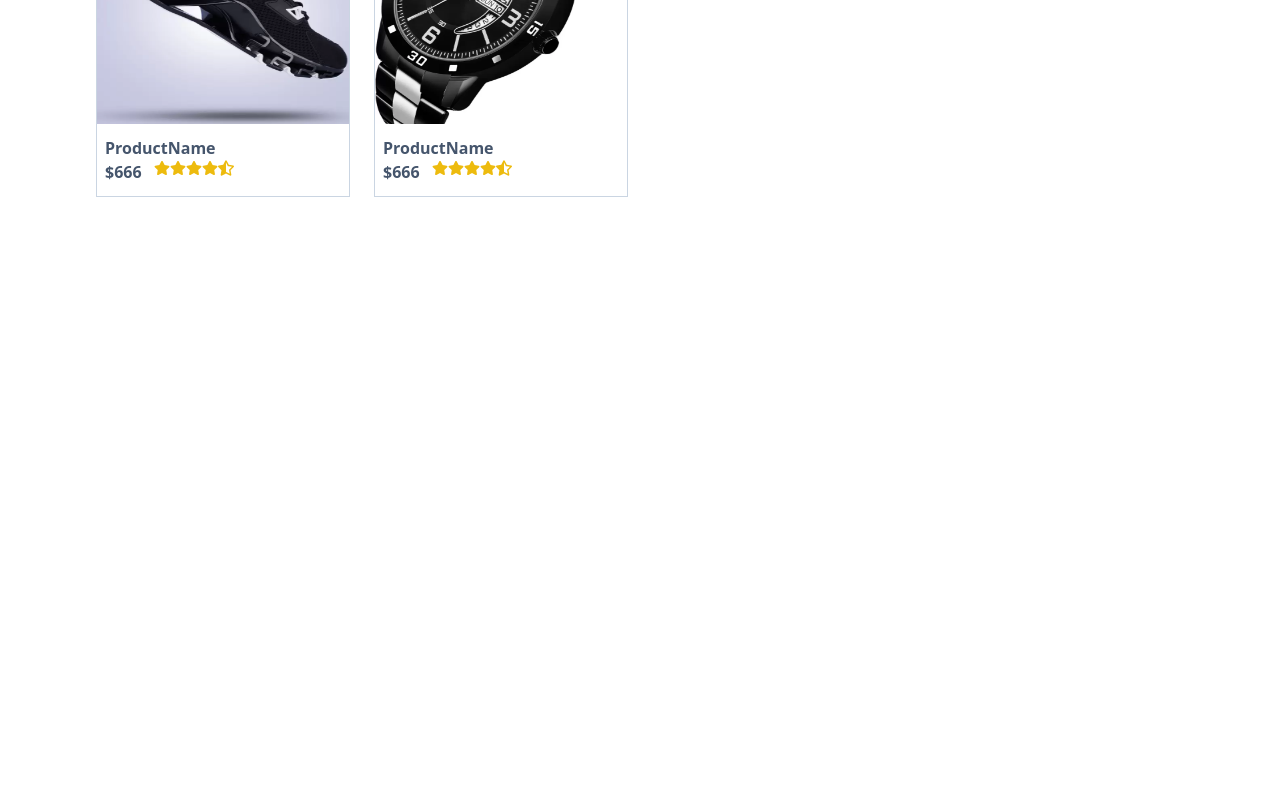
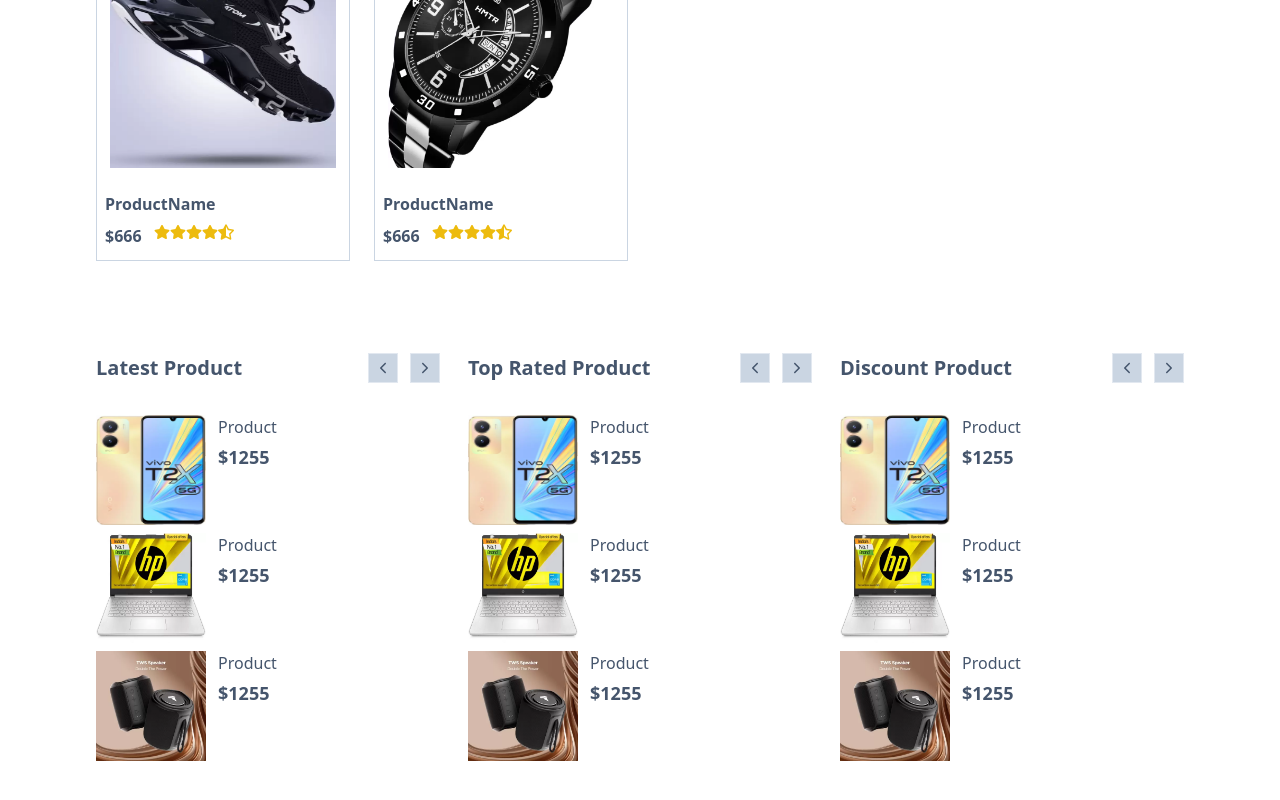
Before and after one commit to amir-booki1279/ecommers-react, a React (Vite) app: page / in a window 1280 px wide. Shown: the part 1497-2297 px from the top of the page. Before the commit the page ends 1740 px from the top, so only its background shows below. Built offline with nearby package versions, Linux system fonts and the light colour scheme.

Commit message:
finish Filtred Products

```diff
--- a/src/components/home/FeatureProduct.jsx
+++ b/src/components/home/FeatureProduct.jsx
@@ -1,6 +1,8 @@
 import 'react';
 import {FaEye, FaRegHeart, FaShoppingCart} from 'react-icons/fa'
 import Ratings from './Ratings';
+
+
 const FeatureProduct = () => {
     return (
         <div className='w-[85%] flex flex-wrap mx-auto py-11.5'>
@@ -14,11 +16,11 @@
                 {
                     [1,2,3,4,5,6].map((p,i)=>(
                         <div key={i} className='border border-slate-300 group transition-all duration-300 hover:shadow-md hover:-mt-3'>
-                            <div className='overflow-hidden relative'>
+                            <div className='overflow-hidden py-3 relative'>
                                 <div className='flex justify-center items-center absolute text-white w-9.5 h-9.5 rounded-full bg-red-500 font-semibold text-xs left-2 top-2'>
                                     8%
                                 </div>
-                                <img className='max-sm:w-full w-full  h-60' src={`/frontend/images/products/${i+1}.webp`} alt="" />
+                                <img className='max-sm:w-full w-[90%] mx-auto  h-60' src={`/frontend/images/products/${i+1}.webp`} alt="" />
                                 <ul className='flex transition-all duration-700 -bottom-10 justify-center items-center gap-2 absolute w-full group-hover:bottom-3'>
                                     <li className='w-9.5 h-9.5 cursor-pointer bg-white flex justify-center items-center rounded-full hover:bg-[#059473] hover:text-white hover:rotate-720 transition-all'>
                                         <FaRegHeart/>
@@ -33,7 +35,7 @@
                             </div>
 
                             <div className='py-3 text-slate-600 px-2'>
-                                <h2 className='font-bold'>ProductName</h2>
+                                <h2 className='font-bold mb-2'>ProductName</h2>
                                 <div className='flex justify-start items-start gap-3'>
                                     <span className='text-md font-semibold'>$666</span>
                                     <div className='flex'>
--- /dev/null
+++ b/src/components/home/Products.jsx
@@ -0,0 +1,90 @@
+import  'react';
+import Carousel from 'react-multi-carousel';
+import { Link } from 'react-router-dom';
+import 'react-multi-carousel/lib/styles.css'
+import { IoIosArrowBack,IoIosArrowForward } from "react-icons/io";
+const Slider = Carousel?.default || Carousel;
+
+
+const Products = ({title}) => {
+
+    const responsive = {
+        superLargeDesktop: {
+            breakpoint: { max: 4000, min: 3000 },
+            items: 1
+        },
+        desktop: {
+            breakpoint: { max: 3000, min: 1024 },
+            items: 1
+        },
+        tablet: {
+            breakpoint: { max: 1024, min: 464 },
+            items: 1
+        },
+        mobile: {
+            breakpoint: { max: 464, min: 0 },
+            items: 1
+        },
+    }
+    const products = [
+        [1,2,3],
+        [4,5,6]
+    ]
+
+    const ButtonGroup = ({next,previous}) => {
+        return (
+            <div className='flex justify-between items-center'>
+                <div className='text-xl font-bold text-slate-600'> {title} </div>
+                <div className='flex justify-center items-center gap-3 text-slate-600'>
+                    <button onClick={()=>previous()} className='w-7.5 h-7.5 flex justify-center items-center bg-slate-300 border border-slate-200'>
+                        <IoIosArrowBack />
+                    </button>
+                    <button onClick={()=>next()} className='w-7.5 h-7.5 flex justify-center items-center bg-slate-300 border border-slate-200'>
+                    <IoIosArrowForward />
+
+                    </button>
+                </div>
+
+            </div>
+        )
+
+    }
+
+
+    return (
+        <div className='flex gap-8 flex-col-reverse'>
+            <Slider
+                    autoPlay={false}
+                    infinite={false}
+                    arrows={false}
+                    responsive={responsive}
+                    transitionDuration={500}
+                    renderButtonGroupOutside={true}
+                    // eslint-disable-next-line react-hooks/static-components
+                    customButtonGroup={<ButtonGroup/>}
+                >
+       {
+        products.map((p,i)=> {
+            return(
+                <div key={i} className='flex flex-col justify-start gap-2'>
+               {
+                p.map((pl, j) =>  <Link key={j} className='flex justify-start items-start' to='#'>
+                <img className='w-27.5 h-27.5' src={`/frontend/images/products/${pl}.webp`} alt="" />
+                <div className='px-3 flex justify-start items-start gap-1 flex-col text-slate-600'>
+                    <h2>Product </h2>
+                    <span className='text-lg font-bold'>$1255</span>
+                </div>
+            </Link>
+                 )
+               }
+            </div>
+            )
+        })
+       }
+
+                </Slider>
+        </div>
+    );
+};
+
+export default Products;
--- a/src/pages/Main/Home.jsx
+++ b/src/pages/Main/Home.jsx
@@ -2,6 +2,8 @@
 import Banner from '../../components/home/Banner';
 import Category from '../../components/home/Category';
 import FeatureProduct from '../../components/home/FeatureProduct';
+import Products from '../../components/home/Products';
+
 
 const Home = () => {
     return (
@@ -9,6 +11,19 @@
             <Banner/>
             <Category/>
             <FeatureProduct/>
+           <div className='w-[85%] flex flex-wrap mx-auto py-11.5'>
+            <div className='grid w-full grid-cols-3 max-md-lg-custom:grid-cols-2 max-md:grid-cols-1 gap-7'>
+               <div className='overflow-hidden'>
+                 <Products title={'Latest Product'}/>
+               </div>
+               <div className='overflow-hidden'>
+                 <Products title={'Top Rated Product'}/>
+               </div>
+               <div className='overflow-hidden'>
+                 <Products title={'Discount Product'}/>
+               </div>
+            </div>
+        </div>
         </div>
     );
 };
```
